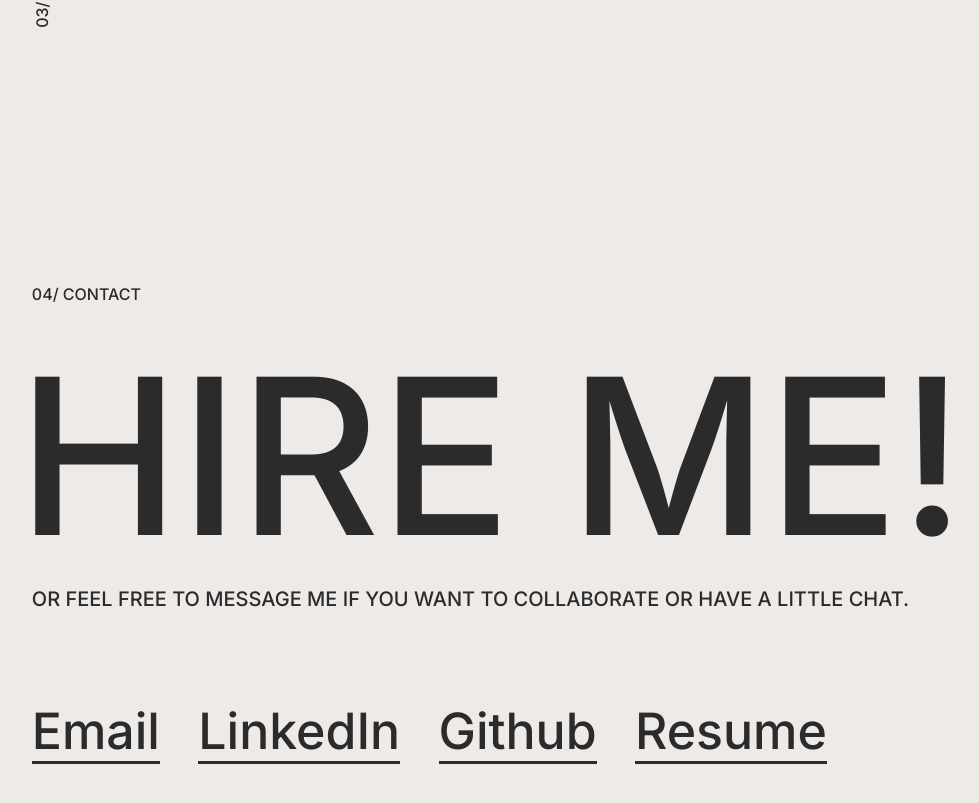
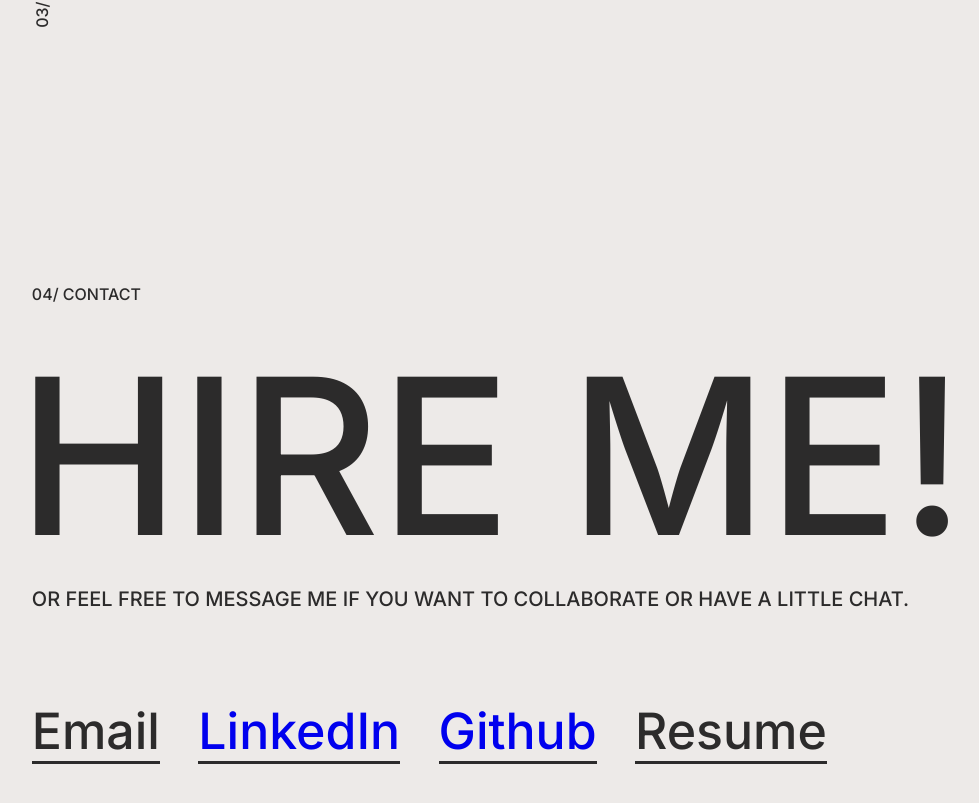
Before and after one commit to cjoak1028/portfolio-v1, a React (Create React App) app: page / in a window 1280 px wide. Shown: the part 2634-3437 px from the top of the page, without its empty margins (45-1024 px from the left). Built offline with nearby package versions, Linux system fonts and the light colour scheme.

Commit message:
Added links to contact section

```diff
--- a/src/components/Contact/Contact.js
+++ b/src/components/Contact/Contact.js
@@ -14,13 +14,15 @@ const Contact = () => {
           <a>Email</a>
         </li>
         <li>
-          <a>LinkedIn</a>
+          <a href={"https://linkedin.com/in/chang-ju-kim-966351255"}>
+            LinkedIn
+          </a>
         </li>
         <li>
-          <a>Github</a>
+          <a href={"https://github.com/cjoak1028"}>Github</a>
         </li>
         <li>
-          <a>Resume</a>
+          <a href={""}>Resume</a>
         </li>
       </ul>
     </div>
--- a/src/components/Contact/Contact.module.css
+++ b/src/components/Contact/Contact.module.css
@@ -27,6 +27,11 @@
     font-size: clamp(3rem, 4vw, 5rem);
     font-weight: var(--fw-medium);
     border-bottom: 3px solid var(--c-main);
+    text-decoration: none;
+}
+
+.link-list a:visited {
+    color: var(--c-main);
 }
 
 .link-list li:not(last-child) {
```
